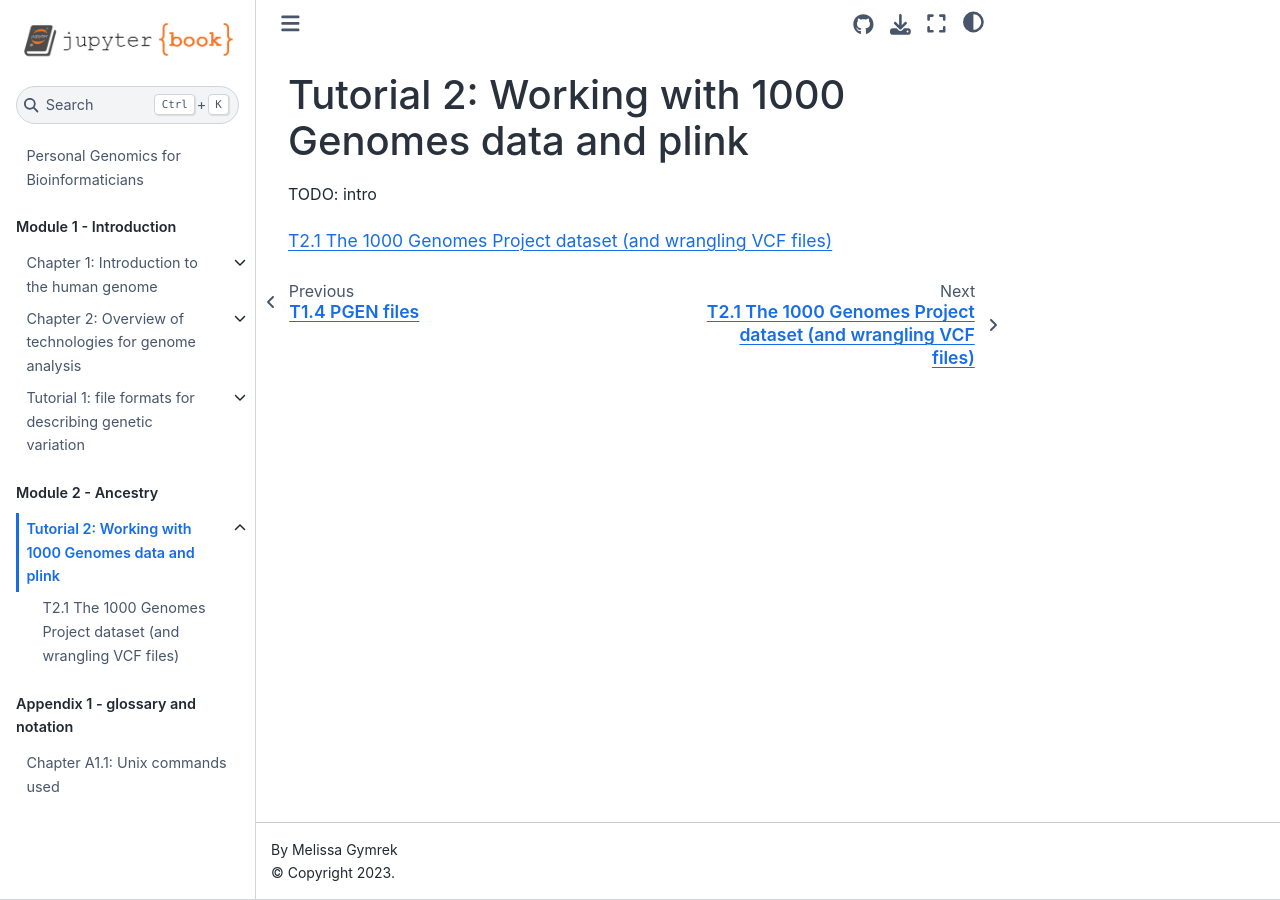
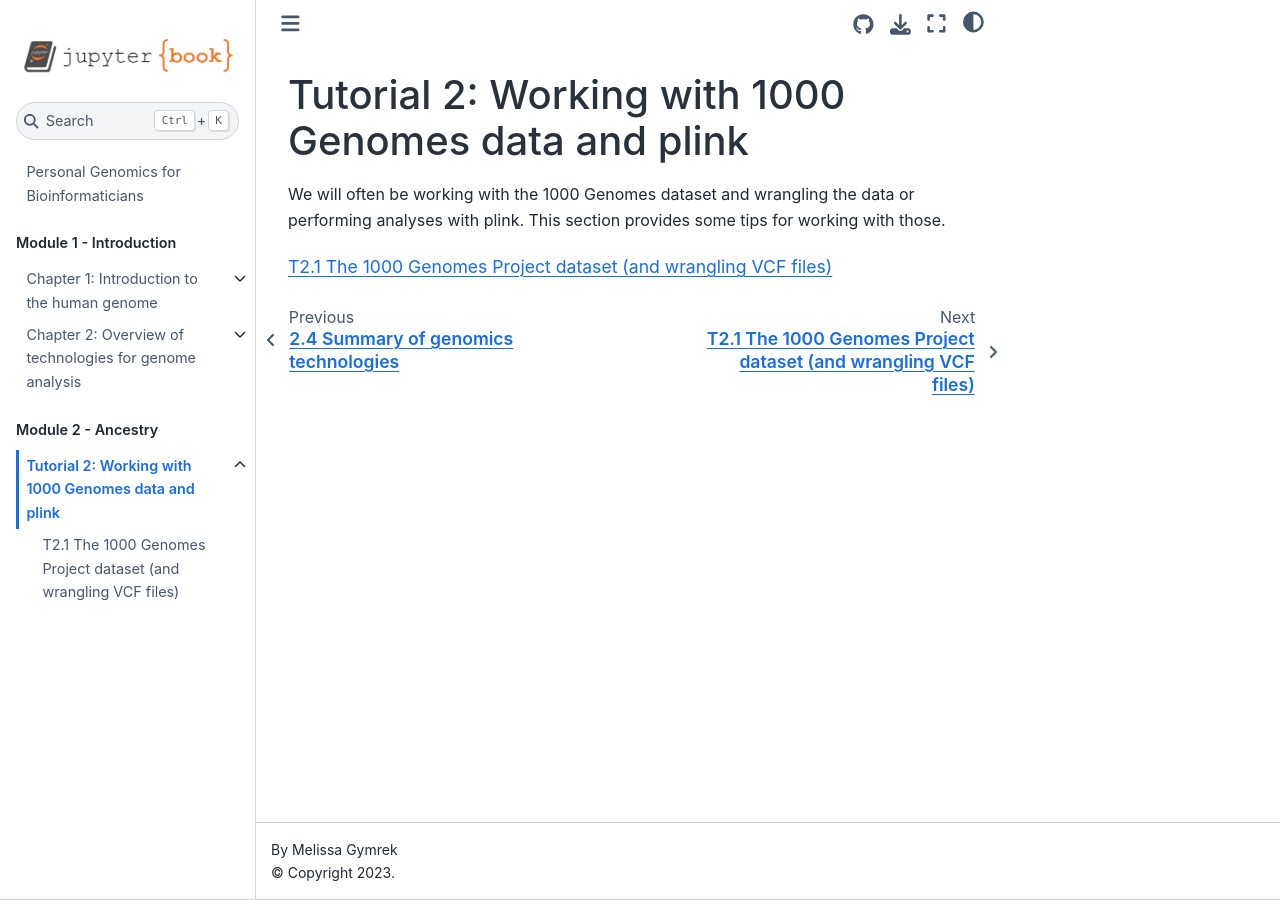
Before and after one commit to gymrek-lab/personal-genomics-textbook, a Jupyter Book: the page built from ancestry/plink_1000G.md, in a window 1280 px wide. Built offline with Jupyter Book 1.0.4 settings and Sphinx 7.4.7 and the Sphinx Book theme 1.1.4, drawn with Linux system fonts in a browser that asks for light colours; some of the changed lines change nothing that is shown.

Commit message:
updating intro

````diff
--- a/_toc.yml
+++ b/_toc.yml
@@ -20,11 +20,11 @@ parts:
         - file: intro/tech/ngs
         - file: intro/tech/long_reads
         - file: intro/tech/tech_summary
-      - file: intro/genome_file_formats
-        sections:
-        - file: intro/formats/vcf
-        - file: intro/formats/plink
-        - file: intro/formats/pgen
+#      - file: intro/genome_file_formats
+#        sections:
+#        - file: intro/formats/vcf
+#        - file: intro/formats/plink
+#        - file: intro/formats/pgen
   - caption: Module 2 - Ancestry
     chapters:
 #      - file: ancestry/intro_popgen
@@ -75,9 +75,9 @@ parts:
 #      - file: ethics/privacy
 #      - file: ethics/health
 #      - file: ethics/equity
-  - caption: Appendix 1 - glossary and notation
-    chapters:
-      - file: appendix/unix
+#  - caption: Appendix 1 - glossary and notation
+#    chapters:
+#      - file: appendix/unix
 #      - file: appendix/software
 #      - file: appendix/notation
 #  - caption: Appendix 2 - review of math+CS concepts
--- a/ancestry/plink_1000G.md
+++ b/ancestry/plink_1000G.md
@@ -1,6 +1,6 @@
 # Tutorial 2: Working with 1000 Genomes data and plink
 
-TODO: intro
+We will often be working with the 1000 Genomes dataset and wrangling the data or performing analyses with plink. This section provides some tips for working with those.
 
 ```{tableofcontents}
 ```
````
